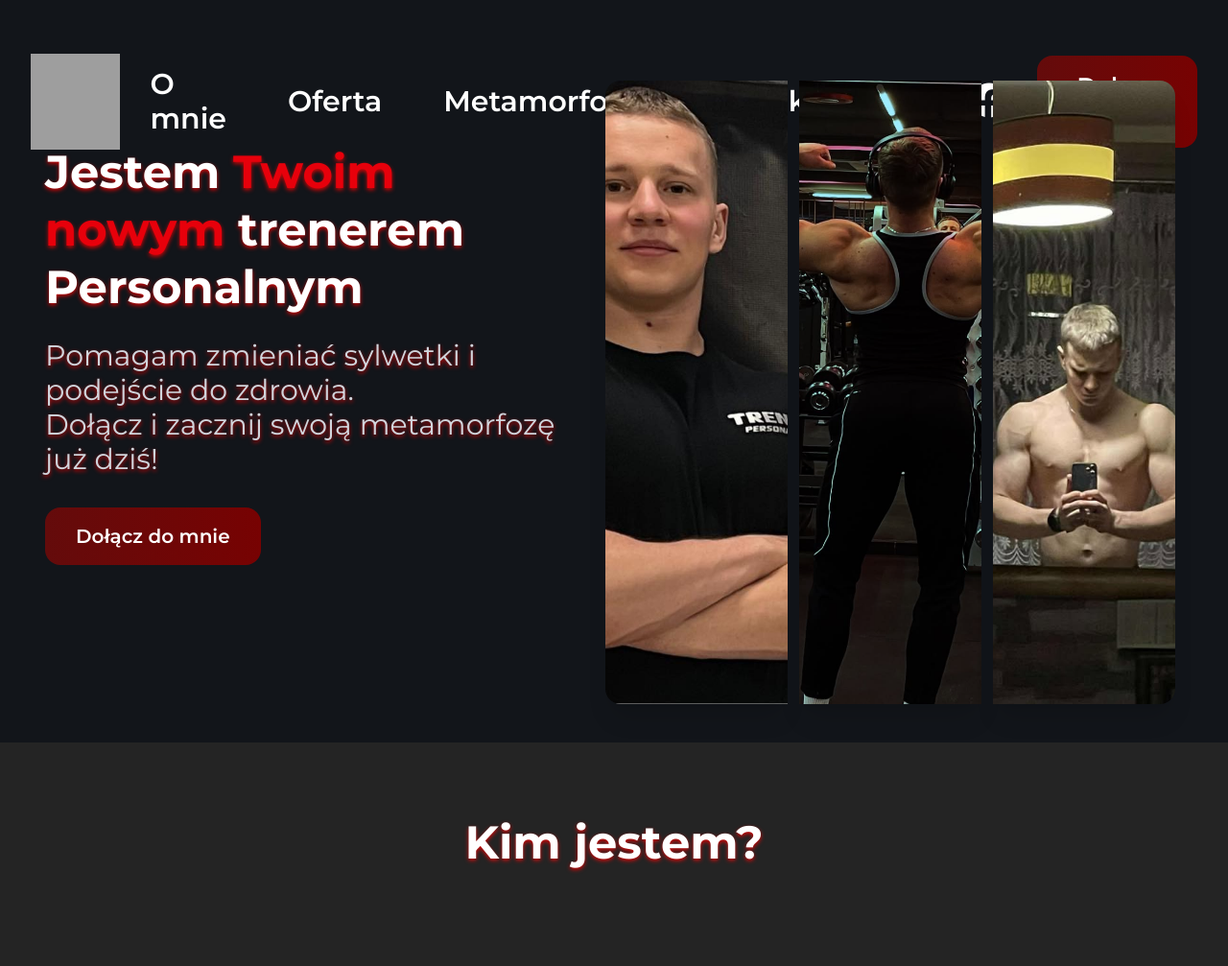
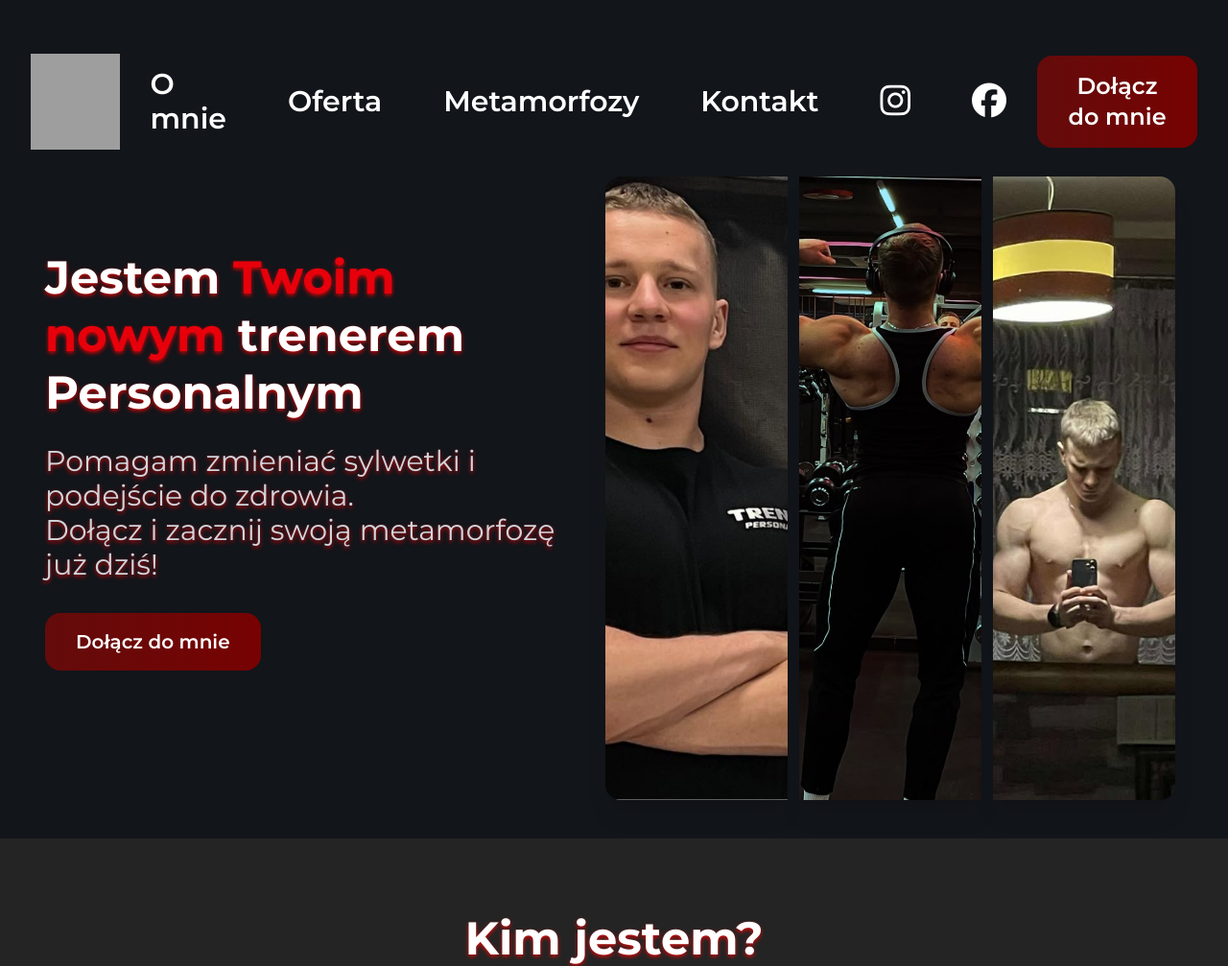
Before and after one commit to Patolll/Trener-Personalny, a website built with Vite: page index.html in a window 1280 px wide. Shown: the top 1007 px of the page at 96% size. Built offline with nearby package versions, Linux system fonts and the light colour scheme; grey boxes are pictures that could not be loaded.

Commit message:
little fix

```diff
--- a/index.html
+++ b/index.html
@@ -73,7 +73,7 @@
           </li>
           <li>
             <button
-              class="bg-gradient-to-r from-[#640b0b] to-[#770202] text-white xl:px-6 xl:py-4 xl:text-2xl md:text-lg md:px-2 md:py-0 rounded-2xl cursor-pointer hover:from-red-800 hover:to-[#921111] transition-all transition-colors duration-500"
+              class="bg-gradient-to-r from-[#640b0b] to-[#770202] text-white xl:px-6 xl:py-4 xl:text-2xl md:text-lg md:px-2 md:py-0 rounded-2xl cursor-pointer hover:from-red-800 hover:to-[#921111] transition-all duration-500"
             >
               Dołącz do mnie
             </button>
@@ -160,9 +160,9 @@
       <section
         class="w-full min-h-[70vh] flex flex-col xl:flex-row items-center gap-5 xl:gap-0 justify-center"
       >
-        <!-- Tekst -->
+        <!-- text -->
         <div
-          class="text-center lg:text-left px-5 py-5 max-w-xl mt-0 sm:-mt-40 md:mt-10 xl:-mt-50"
+          class="text-center lg:text-left px-5 py-5 max-w-xl mt-0 sm:-mt-40 md:mt-10 xl:-mt-20"
         >
           <h1
             class="red-shadow text-4xl md:text-5xl font-bold mb-6 leading-tight fade-in-down"
@@ -184,10 +184,10 @@
           </button>
         </div>
 
-        <!-- Zdjęcia -->
+        <!-- images -->
         <div
           id="divimg"
-          class="flex justify-center gap-3 max-w-[450px] md:max-w-[550px] xl:max-w-[650px] px-10 py-10 xl:-mt-30"
+          class="flex justify-center gap-3 max-w-[450px] md:max-w-[550px] xl:max-w-[650px] px-10 py-10 xl:-mt-5"
         >
           <img
             id="zdj1"
@@ -209,7 +209,7 @@
           />
         </div>
       </section>
-      <!-- O mnie Section -->
+      <!-- About Section -->
       <section
         id="o-mnie"
         class="bg-[#242424] w-full min-h-[70vh] flex flex-col items-center"
```
